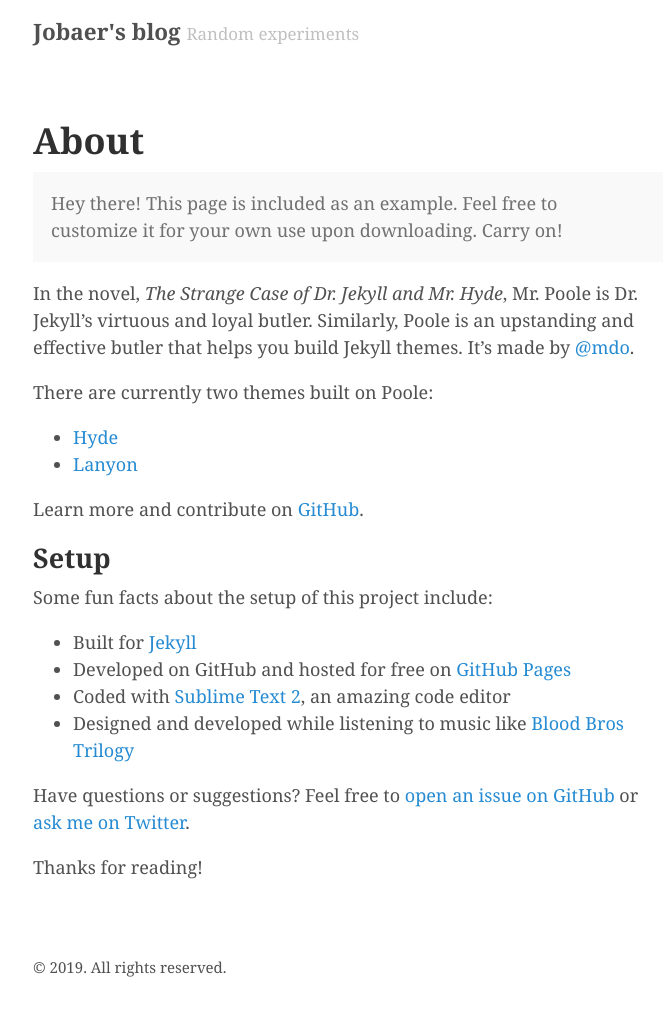
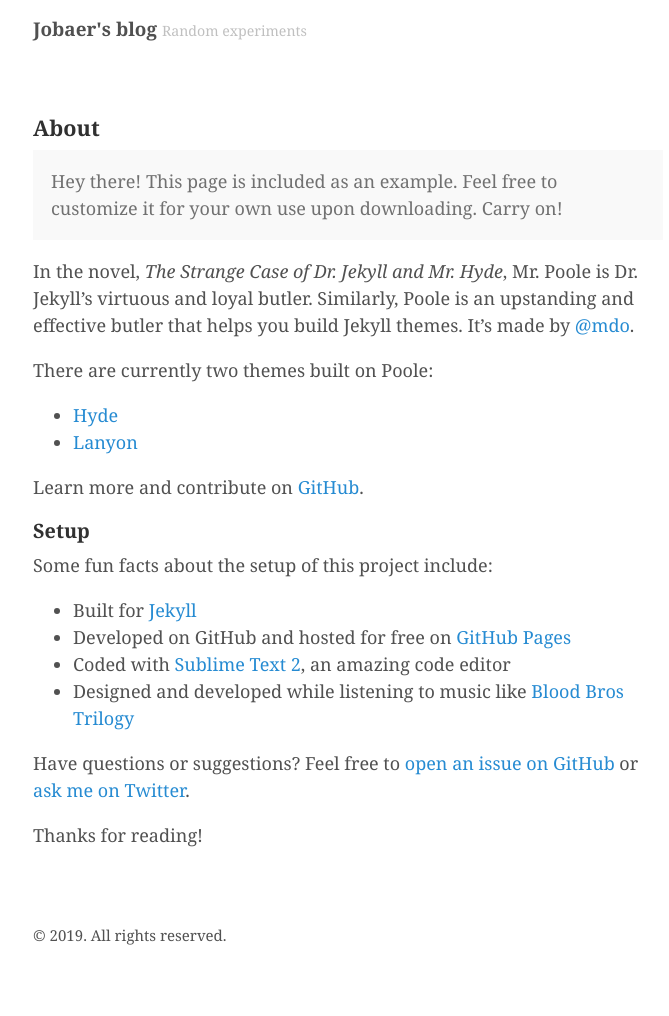
Before and after one commit to JobaerChowdhury/jobaerchowdhury.github.io, a Jekyll site: the page built from about.md, in a window 1280 px wide. Shown: the whole page, without its empty margins (292-961 px from the left). Built offline with Jekyll 4.4.1, drawn with Linux system fonts in a browser that asks for light colours; after the commit the page ends 984 px from its top, so only the background shows below that.

Commit message:
Update style, and .gitignore

```diff
--- a/_sass/_type.scss
+++ b/_sass/_type.scss
@@ -11,17 +11,17 @@ h1, h2, h3, h4, h5, h6 {
 }
 
 h1 {
-  font-size: 2rem;
+  font-size: 1.2rem;
 }
 
 h2 {
   margin-top: 1rem;
-  font-size: 1.5rem;
+  font-size: 1.1rem;
 }
 
 h3 {
   margin-top: 1.5rem;
-  font-size: 1.25rem;
+  font-size: 1.05rem;
 }
 
 h4, h5, h6 {
```
Also changed, not shown: 1 other file.
